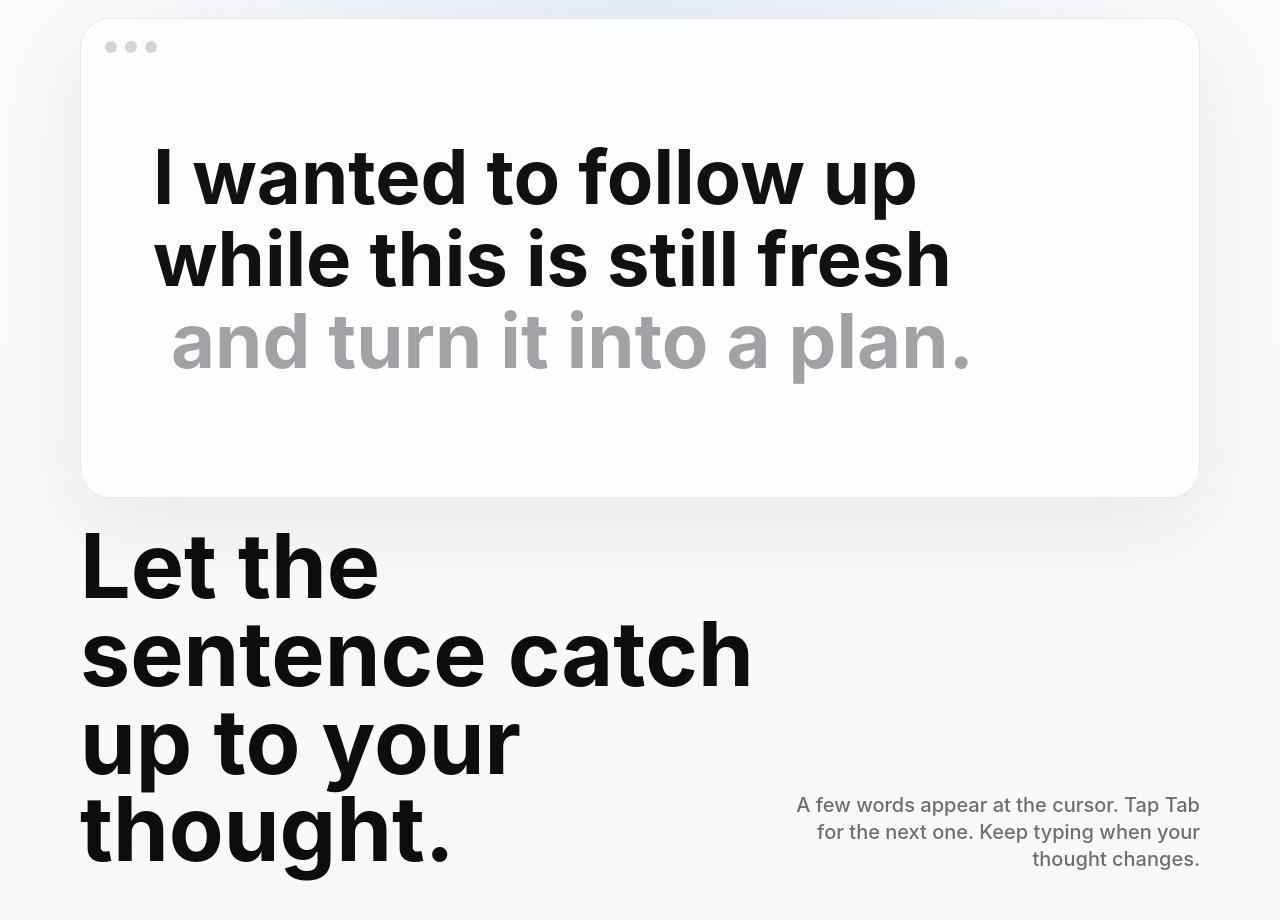
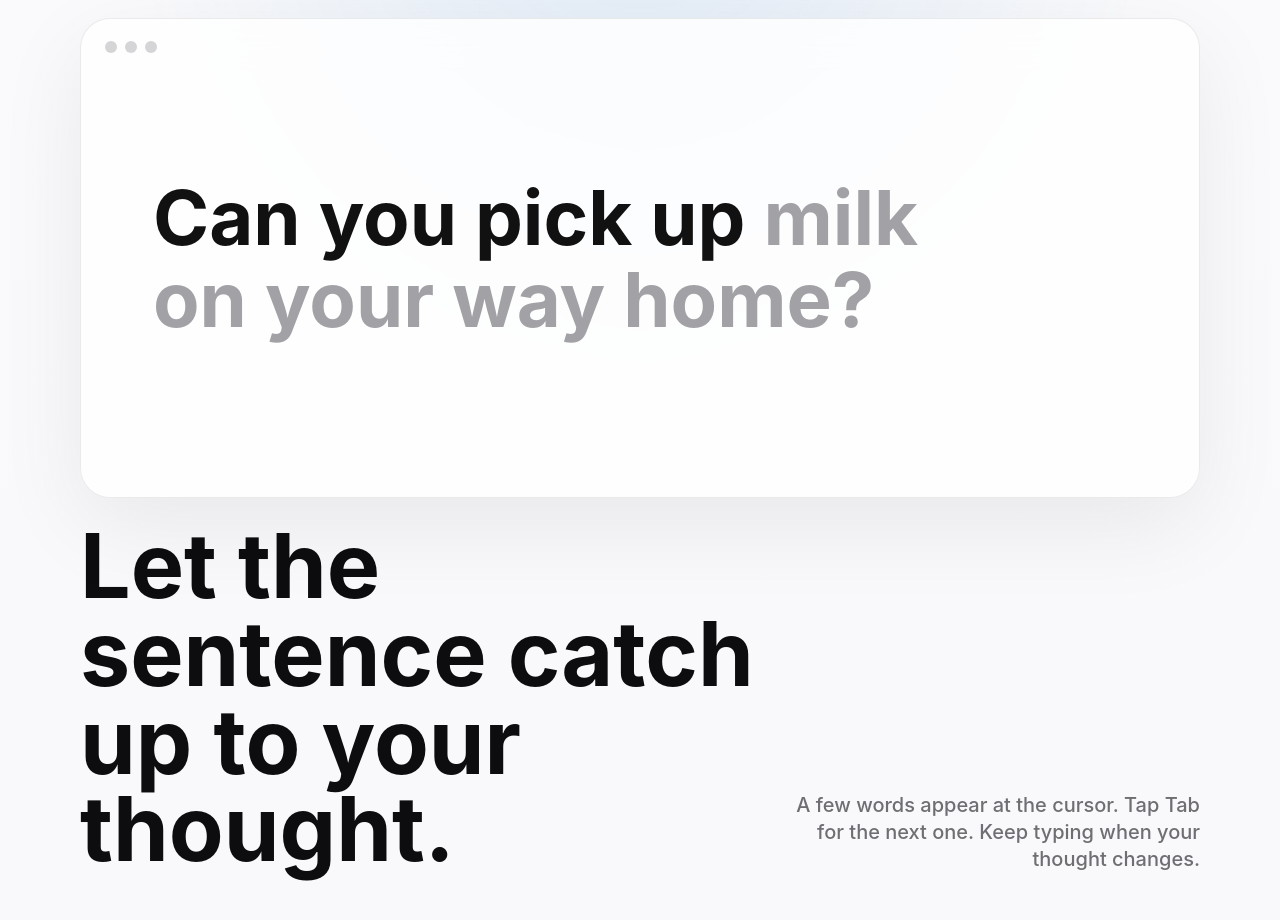
Before and after one commit to TC-X/superbinary_website, a React (Vite) app: page / in a window 1280 px wide. Shown: the part 900-1820 px from the top of the page. Built offline with nearby package versions, Linux system fonts and the light colour scheme.

Commit message:
copy: update writing moment demo

```diff
--- a/src/routes/LandingPage.tsx
+++ b/src/routes/LandingPage.tsx
@@ -7,8 +7,8 @@ import { ScrollSuggestionText, SuggestionText } from '../components/SuggestionTe
 import { cx } from '../lib/classes'
 import { useScrollProgress } from '../lib/useScrollProgress'
 
-const corePrefix = 'I wanted to follow up while this is still fresh'
-const coreWords = ['and', 'turn', 'it', 'into', 'a', 'plan.']
+const corePrefix = 'Can you pick up'
+const coreWords = ['milk', 'on', 'your', 'way', 'home?']
 const mindPrefix = 'For the meeting with S'
 const mindWords = ['arah', 'on', 'Tuesday', 'at', '10am.']
 const faqItems = [
```
